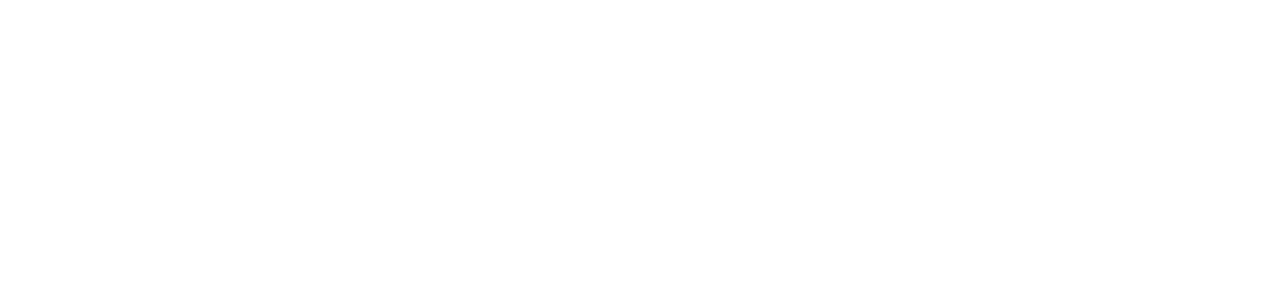
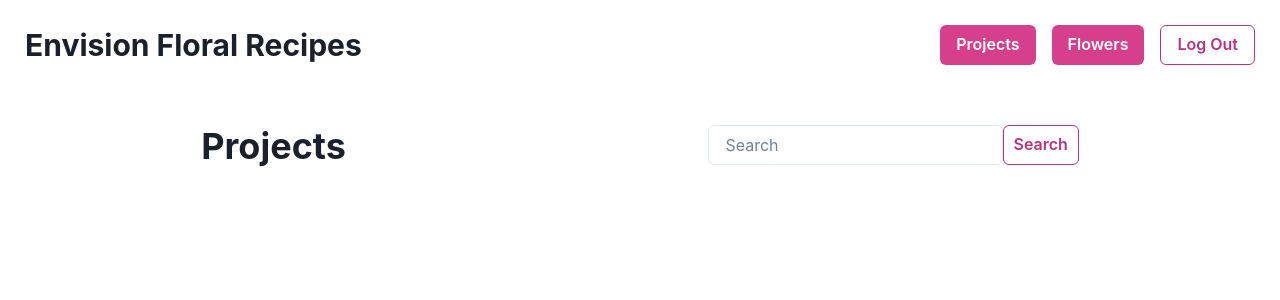
Before and after one commit to solidquartz/floral-recipes, a React (Create React App) app in the folder client/: page /projects in a window 1280 px wide. Before the commit this address had no page. Shown: the top 300 px of the page. Built offline with nearby package versions, Linux system fonts and the light colour scheme.

Commit message:
Add title and search bar

```diff
--- a/client/src/App.tsx
+++ b/client/src/App.tsx
@@ -1,12 +1,13 @@
 import React from "react";
 import { BrowserRouter as Router, Routes, Route } from "react-router-dom";
-import { Dashboard } from "./pages";
+import { Dashboard, Projects } from "./pages";
 
 export const App: React.FC = () => (
   <Router>
     <Routes>
       <Route path="/">
         <Route index element={<Dashboard />} />
+        <Route path="/projects" element={<Projects />} />
       </Route>
     </Routes>
   </Router>
--- a/client/src/pages/Dashboard.tsx
+++ b/client/src/pages/Dashboard.tsx
@@ -52,6 +52,8 @@
         <Box>
           <ProjectCard />
         </Box>
+
+        {/* Add Pin */}
         <Box>
           <PinProjectCard />
         </Box>
--- a/client/src/pages/Projects.tsx
+++ b/client/src/pages/Projects.tsx
@@ -1,5 +1,30 @@
 // import { Link } from "react-router-dom";
 
+import {
+  Box,
+  Button,
+  Flex,
+  FormControl,
+  Heading,
+  Input,
+} from "@chakra-ui/react";
+import { Header } from "./components";
+
 export const Projects: React.FC = () => {
-  return <div>Projects</div>;
+  return (
+    <>
+      <Header />
+
+      <Flex m="auto" p="20px" justify="space-around">
+        <Heading>Projects</Heading>
+
+        <Flex>
+          <Input type="text" placeholder="Search" />
+          <Button colorScheme="pink" variant="outline" size="md">
+            Search
+          </Button>
+        </Flex>
+      </Flex>
+    </>
+  );
 };
```
